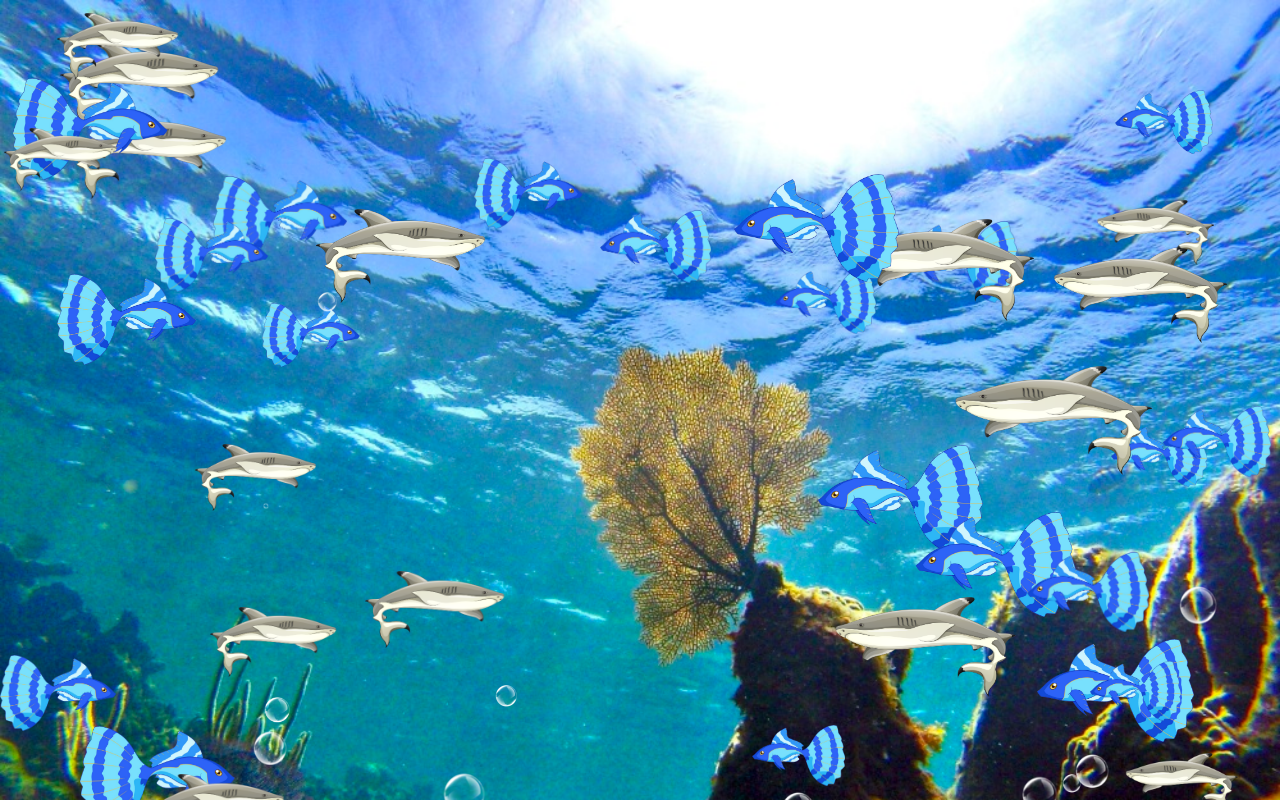
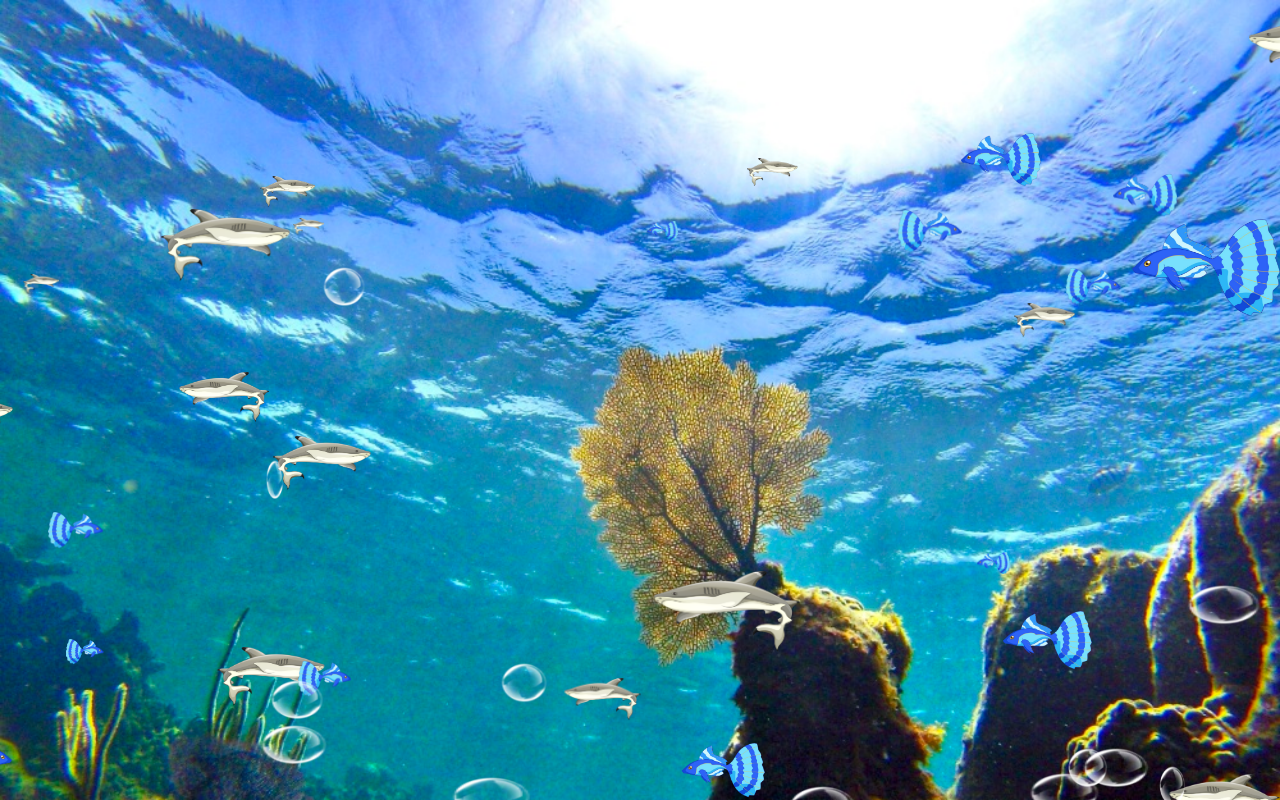
Before and after one commit to Zaeem0/Aquarium, a plain HTML site: page index.html in a window 1280 px wide. Drawn offline with Linux system fonts and the light colour scheme.

Commit message:
fish movement begins outside the window

```diff
--- a/css/main.css
+++ b/css/main.css
@@ -62,8 +62,8 @@ svg circle{
 .fish {
     background-size: contain;
     background-repeat: no-repeat;
-    height: 90px;
-    width: 100%;
+    height: 100%;
+    width: 120px;
     position: absolute;
     /*add dynamically
     transform: translate(0px,20px);
@@ -76,8 +76,8 @@ svg circle{
 .flippedFish {
     background-size: contain;
     background-repeat: no-repeat;
-    height: 90px;
-    width: 100%;
+    height: 100%;
+    width: 120px;
     position: absolute;
     /*add dynamically
     transform: translate(0px,1280px or aquarium.clientWidth );
@@ -85,5 +85,12 @@ svg circle{
     transform: translate(0px, 0px );
     transition: all 0.2s ease-in-out;
     */
+}
 
+footer {
+    bottom: 0;
+    position: fixed;
+    width: 100vw;
+    height: 120px;
+    background-color: transparent;
 }
--- a/js/script.js
+++ b/js/script.js
@@ -27,8 +27,8 @@ app.createBubble = () => {
     bubble.src = "./img/bubble.png";
     bubble.className = "bubble";
 
-    let height = Math.floor(Math.random() * 62 + 4);
-    bubble.style.height = height + "px";
+    let width = Math.floor(Math.random() * 100 + 20);
+    bubble.style.width = width +"px";
 
     let left = Math.floor(Math.random() * 1000 + 200);
     bubble.style.left = left + "px";
@@ -47,6 +47,15 @@ app.createRandomFishElement = () => {
     let fishImageList = ["bluefish.png", "purplefish.png", "shark.png"];
     let newFish = document.createElement('div');
     newFish.className = "fish";
+    //get random fish image
+    let randomFish = fishImageList[Math.floor(Math.random()*fishImageList.length)];
+    newFish.style.backgroundImage = "url('img/" + randomFish +"')";
+
+    //size the fish
+    let width = Math.floor(Math.random() * 120 + 30);
+    newFish.style.width = width +"px";
+
+    newFish.style.transform = `translate(-${width}px) scaleX(1)`;
 
     //return 1 or 0, if 1 then flip fish
     let flipped = Math.round(Math.random());
@@ -54,15 +63,10 @@ app.createRandomFishElement = () => {
         console.log("flipped", flipped);
         newFish.className = "flippedFish";
         //0px will be the right side of the browser because of the scaleX property
-        newFish.style.transform = `translate(0px) scaleX(-1)`
+        newFish.style.transform = `translate(${app.dom.aquarium.clientWidth+width}px) scaleX(-1)`;
     }
 
-    //get random fish image
-    var randomFish = fishImageList[Math.floor(Math.random()*fishImageList.length)];
-    newFish.style.backgroundImage = "url('img/" + randomFish +"')";
 
-    let speed = Math.floor(Math.random() * 9 + 4);
-    newFish.style.transition = "all " + speed + "s ease-in";
     //console.log(newFish);
     return newFish;
 }
@@ -73,20 +77,20 @@ app.addFish = (newFish) => {
     let top = Math.floor(Math.random() * 800);
     newFish.style.top = top +"px";
 
-    let height = Math.floor(Math.random() * 50 + 60);
-    newFish.style.height = height +"px";
+    let speed = Math.floor(Math.random() * 9 + 4);
 
+    newFish.style.transition = "all " + speed + "s ease-in";
     //set right/left value for css transition on .fish/.flippedFish
     if(newFish.className == "flippedFish"){
         setTimeout(function(){
             //moves fish from right to left
             //negative clientWidth will be the left side of the browser because of the scaleX property
-            newFish.style.transform = `translate(-${app.dom.aquarium.clientWidth}px) scaleX(-1)`
+            newFish.style.transform = `translate(-${app.dom.aquarium.clientWidth}px) scaleX(-1)`;
         },100);
     } else {
         setTimeout(function(){
             //moves fish from left to right
-            newFish.style.transform = `translate(${app.dom.aquarium.clientWidth}px)`
+            newFish.style.transform = `translate(${app.dom.aquarium.clientWidth}px) scaleX(1)`;
         },100);
     }
 
```
Also changed, not shown: index.html (+1 -0 lines), js/old.js (+6 -4 lines), possiblities.txt.
